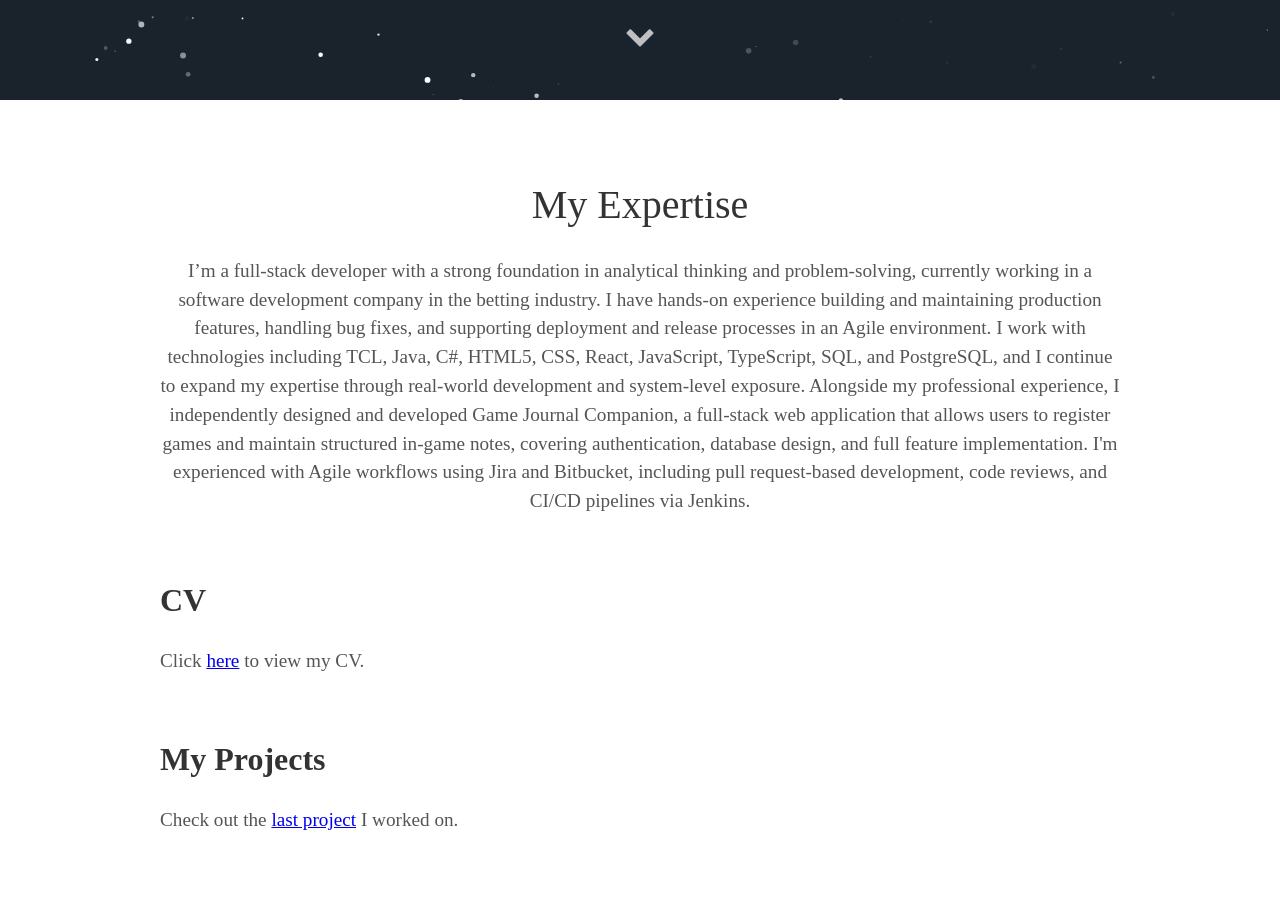
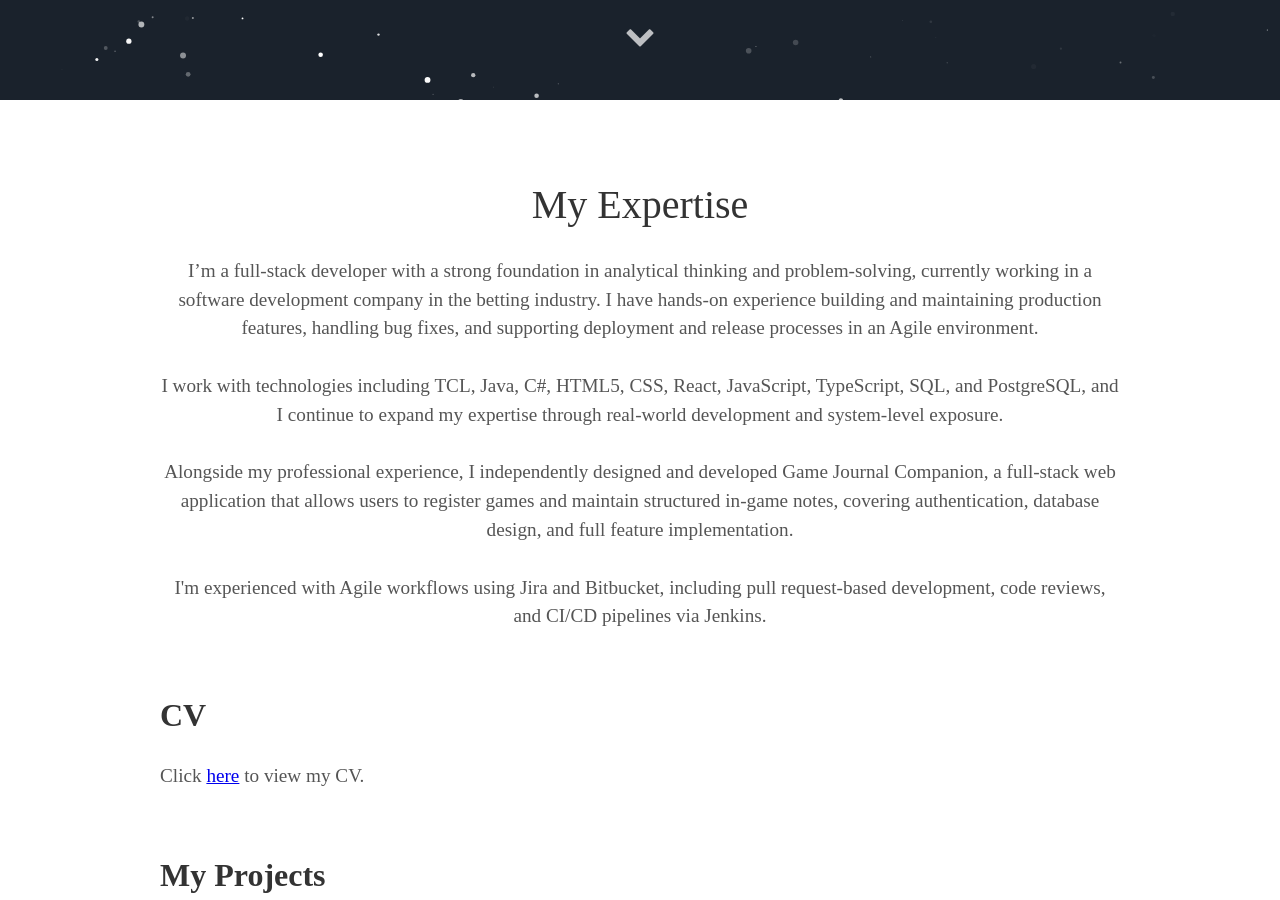
Before and after one commit to SpPag/SpPag.github.io, a Jekyll site: the page built from index.html, in a window 1280 px wide and 900 px high, scrolled down 800 px. Built offline with Jekyll 4.4.1, drawn with Linux system fonts in a browser that asks for light colours; some web fonts are replaced.

Commit message:
fix \n characters printing v2

```diff
--- a/_includes/about.html
+++ b/_includes/about.html
@@ -1,6 +1,6 @@
 <div class="user-details">
   <h1>My Expertise</h1>
-  <p>{{ site.user_description }}</p>
+  <p>{{ site.user_description | newline_to_br }}</p>
 </div>
 
 <section id="CV">
```
